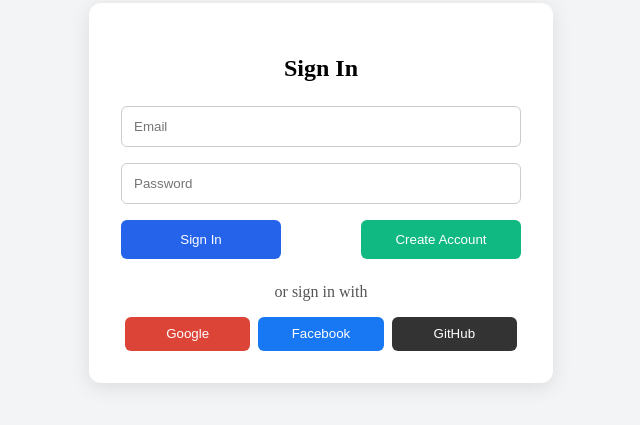
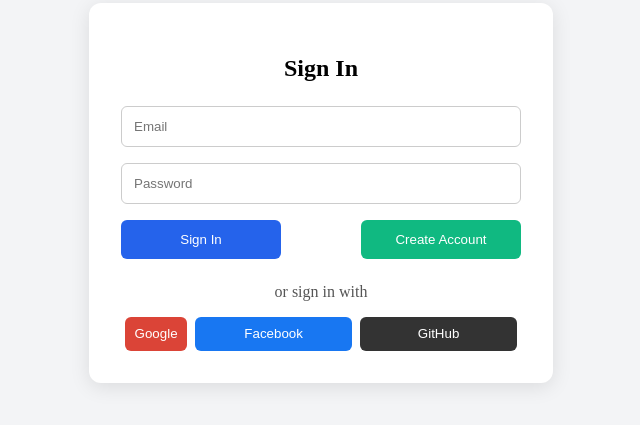
Before and after one commit to KyleP55/ReactAuthExamples, a React (Create React App) app: page / in a window 1280 px wide. Shown: the part 207-632 px from the top of the page, without its empty margins (319-959 px from the left). Built offline with nearby package versions, Linux system fonts and the light colour scheme; no server answers.

Commit message:
Google Auth Added

```diff
--- a/src/pages/AccountPage.js
+++ b/src/pages/AccountPage.js
@@ -49,7 +49,7 @@
             <p>Email: <strong>{user.email}</strong></p>
             <p>Role: <strong>{user.role}</strong></p>
             <p style={{ color: 'green' }}>You're logged in with full access.</p>
-            <button type="button" className="danger" onClick={handleLogout}>Back</button>
+            <button type="button" className="danger" onClick={handleLogout}>Log Out</button>
         </div>
     );
 };
--- a/src/pages/LoginPage.js
+++ b/src/pages/LoginPage.js
@@ -19,7 +19,7 @@
         });
     };
 
-    // On Log In
+    // On Native Log In
     const handleLogin = async (e) => {
         e.preventDefault();
 
@@ -66,7 +66,9 @@
                 <p className="or-divider">or sign in with</p>
 
                 <div className="social-buttons">
-                    <button className="google">Google</button>
+                    <a href="http://localhost:5000/auth/google">
+                        <button className="google">Google</button>
+                    </a>
                     <button className="facebook">Facebook</button>
                     <button className="github">GitHub</button>
                 </div>
```
